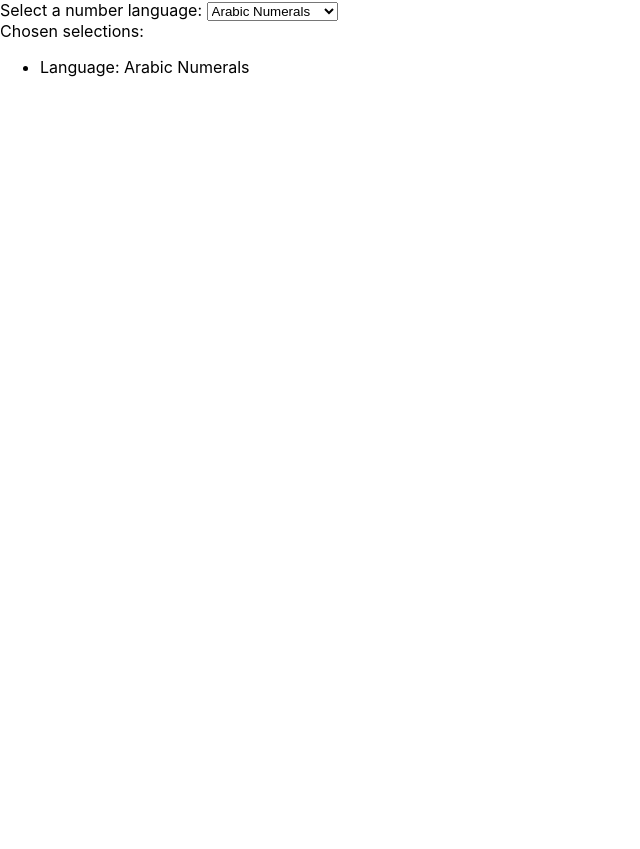
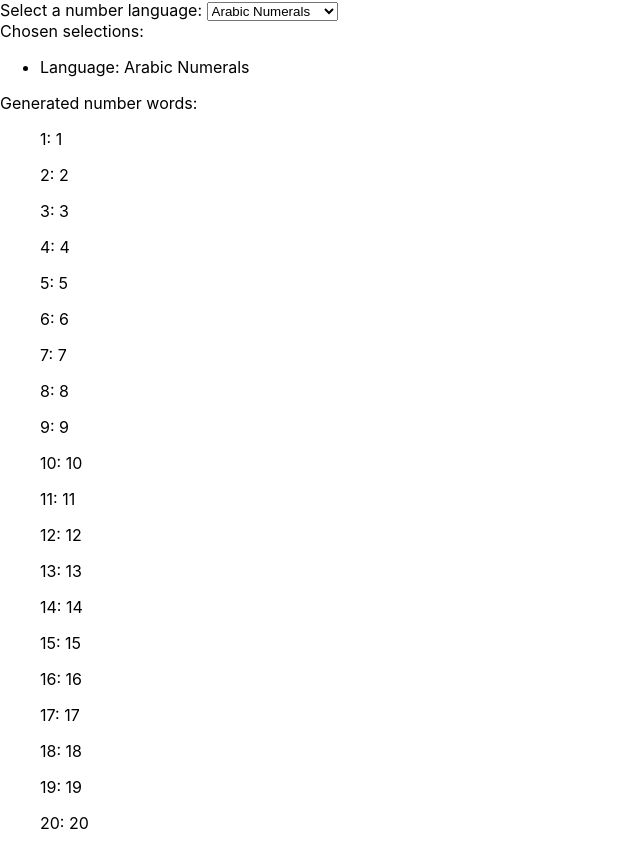
Before and after one commit to drbr/number-fractals, a React (Create React App) app: page / in a window 1280 px wide. Shown: the whole page, without its empty margins (0-640 px from the left). Before the commit the page ends 800 px from the top, so only its background shows below. Built offline with nearby package versions, Linux system fonts and the light colour scheme.

Commit message:
Display the first 20 from the selected plugin

```diff
--- a/src/App.tsx
+++ b/src/App.tsx
@@ -5,9 +5,15 @@ import { PluginSelectorDropdown } from "./components/PluginSelectorDropdown";
 
 const languagePlugins = NumberLanguagePluginManager;
 
+const numberRange = { start: 1, end: 20 };
+
 export function App() {
   const [currentLanguagePlugin, setCurrentLanguagePlugin] = React.useState(
     languagePlugins.getPluginsInOrder()[0]
+  );
+
+  const wordsForNumbers = currentLanguagePlugin.generateWordsForNumbers(
+    numberRange
   );
 
   return (
@@ -25,6 +31,15 @@ export function App() {
           <li>Language: {currentLanguagePlugin.userVisibleName}</li>
         </ul>
       </div>
+
+      <div>
+        Generated number words:
+        {wordsForNumbers.map((v) => (
+          <ul key={v.value}>
+            {v.value}: {v.numberAsWords}
+          </ul>
+        ))}
+      </div>
     </div>
   );
 }
--- a/src/numberLanguage/Range.tsx
+++ b/src/numberLanguage/Range.tsx
@@ -3,5 +3,5 @@ export default function range(params: {
   end: number;
 }): number[] {
   const { start, end } = params;
-  return Array.from({ length: (end - start) / end + 1 }, (_, i) => start + i);
+  return Array.from({ length: end - start + 1 }, (_, i) => start + i);
 }
```
